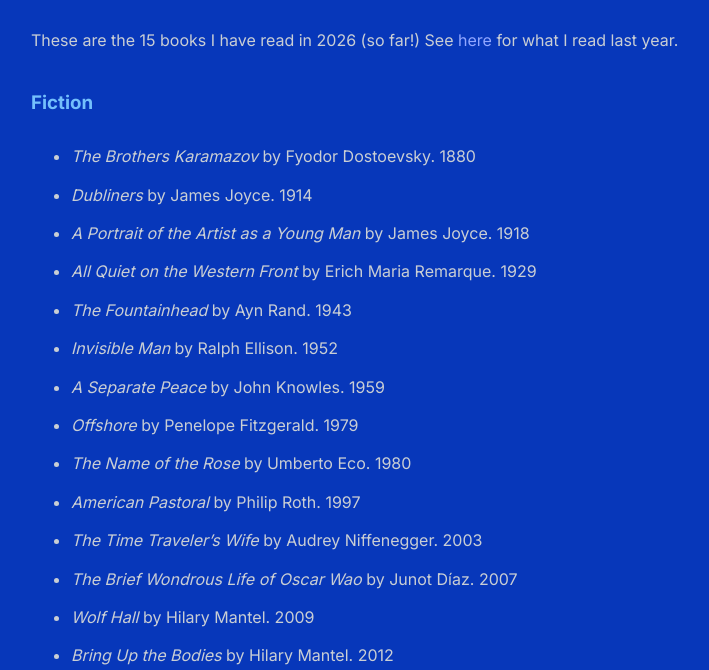
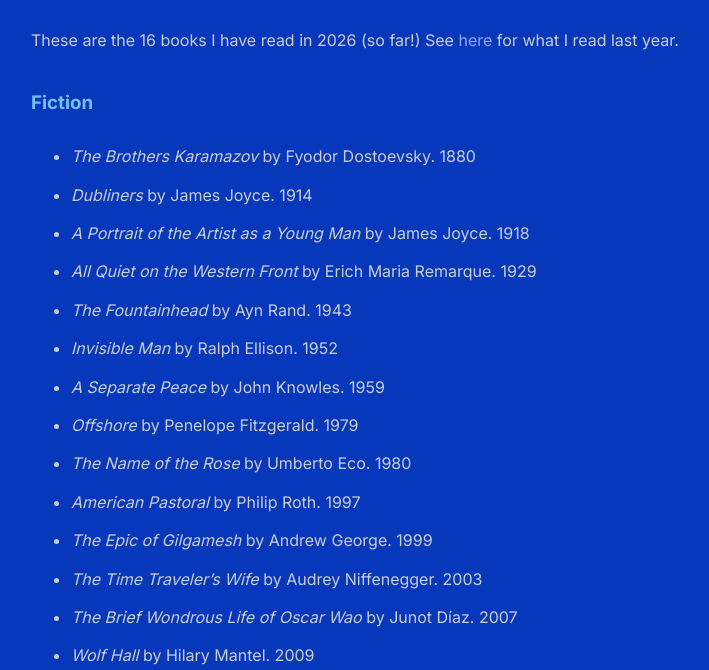
Before and after one commit to shihankanungo/shihankanungo.github.io, a Jekyll site: the page built from books.md, in a window 1280 px wide and 900 px high, scrolled down 550 px, cut to the strip 230-900 px from the top of the window. Shown: the whole strip, without its empty margins (249-958 px from the left). Built offline with Jekyll 4.4.1, drawn with Linux system fonts in a browser that asks for light colours.

Commit message:
Update books.md

```diff
--- a/books.md
+++ b/books.md
@@ -8,7 +8,7 @@ title: Reading &amp;c.
 ![ch-reading](images/ch1.png)
 
 <br>
-These are the 15 books I have read in 2026 (so far!) See [here](https://shihankanungo.github.io/wrapped-2025#books) for what I read last year. <br>
+These are the 16 books I have read in 2026 (so far!) See [here](https://shihankanungo.github.io/wrapped-2025#books) for what I read last year. <br>
 
 ### Fiction
 - *The Brothers Karamazov* by Fyodor Dostoevsky. 1880
@@ -21,6 +21,7 @@ These are the 15 books I have read in 2026 (so far!) See [here](https://shihanka
 - *Offshore* by Penelope Fitzgerald. 1979
 - *The Name of the Rose* by Umberto Eco. 1980
 - *American Pastoral* by Philip Roth. 1997
+- *The Epic of Gilgamesh* by Andrew George. 1999
 - *The Time Traveler's Wife* by Audrey Niffenegger. 2003
 - *The Brief Wondrous Life of Oscar Wao* by Junot Díaz. 2007
 - *Wolf Hall* by Hilary Mantel. 2009
```
